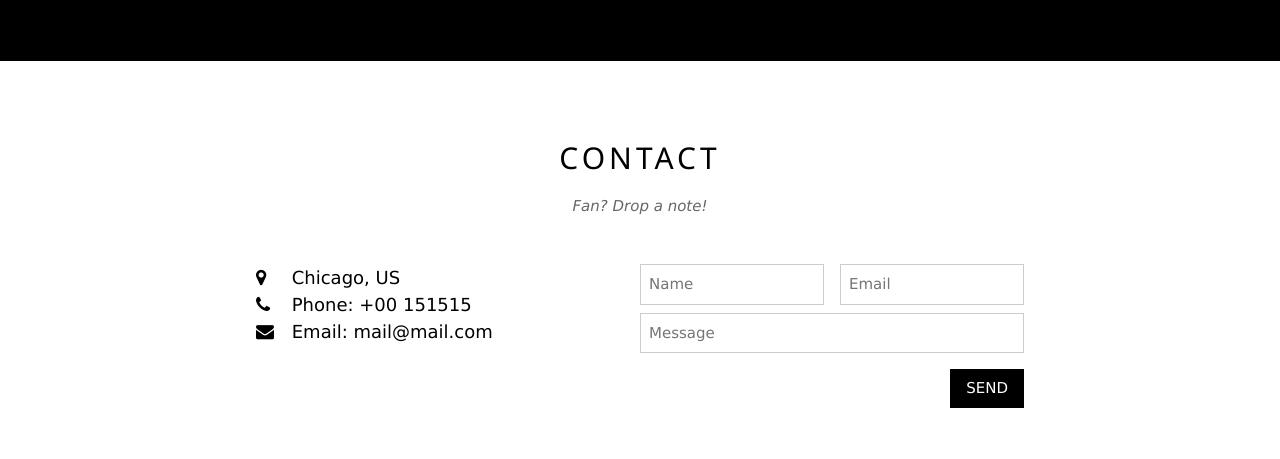
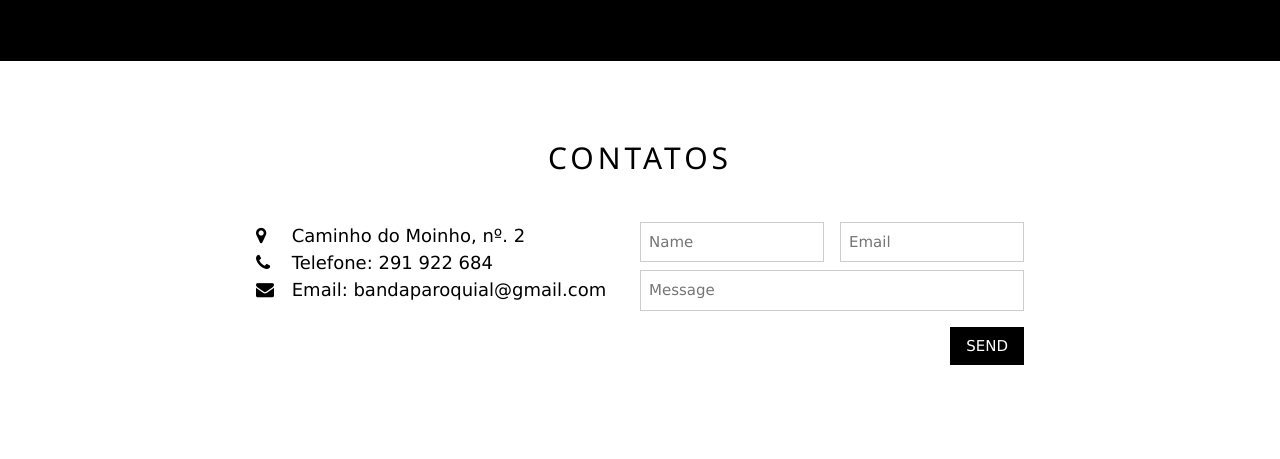
Before and after one commit to gRs3585/Banda-Paroquial-de-S-o-Louren-o-da-Camacha, a plain HTML site: page index.html in a window 1280 px wide. Shown: the part 1256-1715 px from the top of the page. Drawn offline with Linux system fonts and the light colour scheme.

Commit message:
Add files via upload

```diff
--- a/index.html
+++ b/index.html
@@ -153,13 +153,12 @@
 
     <!-- The Contact Section -->
     <div class="w3-container w3-content w3-padding-64" style="max-width:800px" id="contact">
-      <h2 class="w3-wide w3-center">CONTACT</h2>
-      <p class="w3-opacity w3-center"><i>Fan? Drop a note!</i></p>
+      <h2 class="w3-wide w3-center">CONTATOS</h2>
       <div class="w3-row w3-padding-32">
         <div class="w3-col m6 w3-large w3-margin-bottom">
-          <i class="fa fa-map-marker" style="width:30px"></i> Chicago, US<br>
-          <i class="fa fa-phone" style="width:30px"></i> Phone: +00 151515<br>
-          <i class="fa fa-envelope" style="width:30px"> </i> Email: mail@mail.com<br>
+          <i class="fa fa-map-marker" style="width:30px"></i> Caminho do Moinho, nº. 2<br>
+          <i class="fa fa-phone" style="width:30px"></i> Telefone: 291 922 684<br>
+          <i class="fa fa-envelope" style="width:30px"> </i> Email: bandaparoquial@gmail.com<br>
         </div>
         <div class="w3-col m6">
           <form action="/action_page.php" target="_blank">
```
